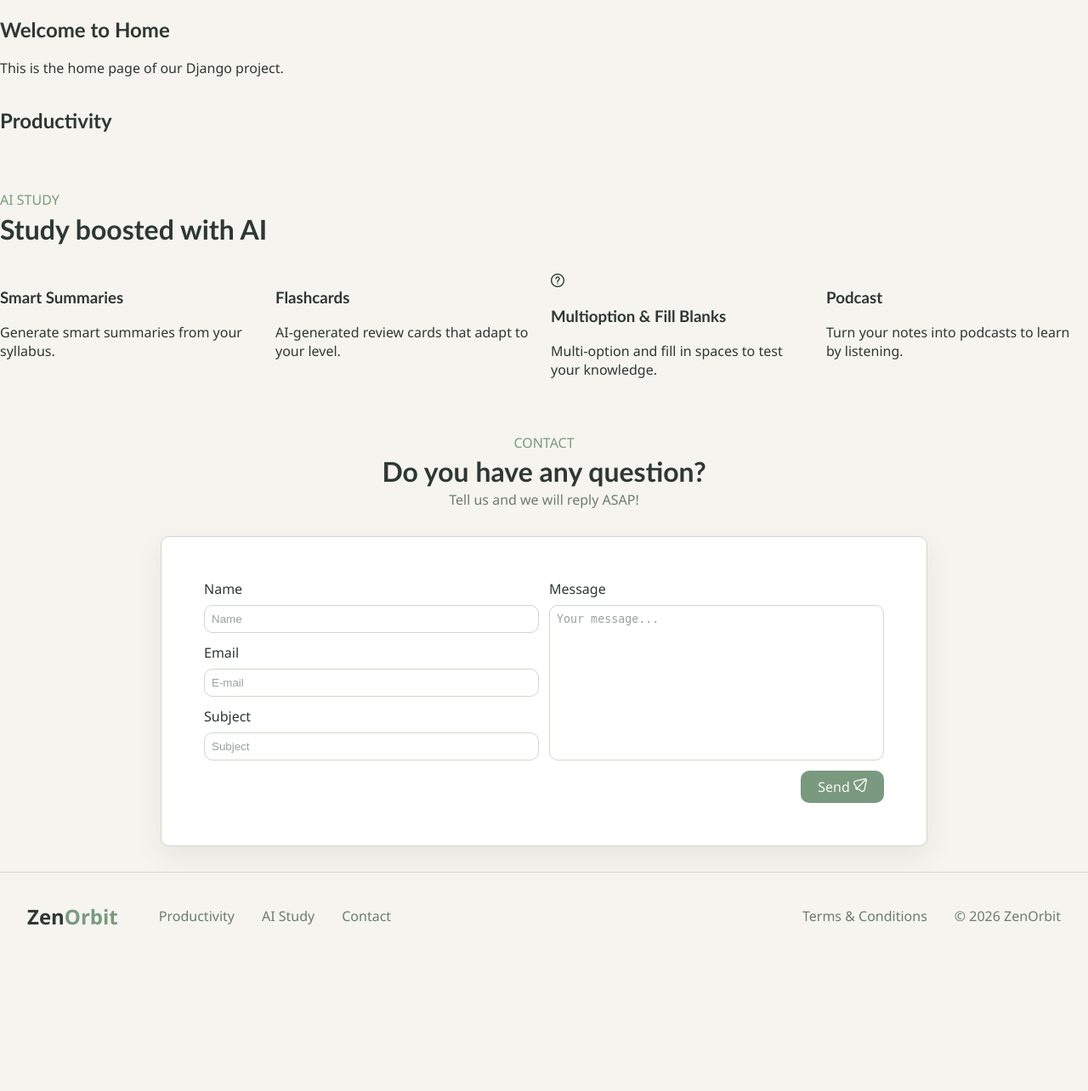
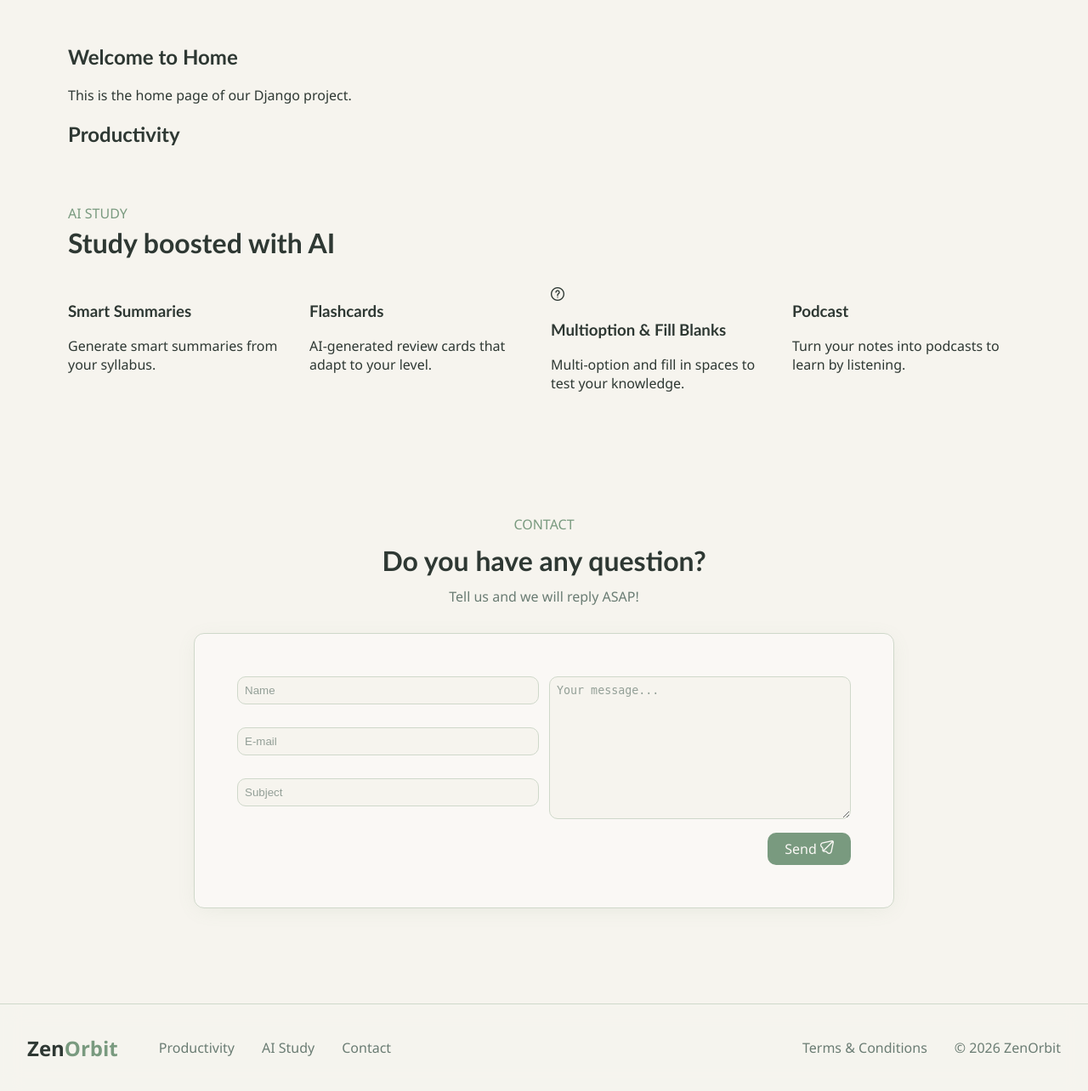
Before and after one commit to GoodLvck/PW-ProductivitySite, a Django app: page / in a window 1280 px wide. Shown: the part 65-1349 px from the top of the page at 85% size. Before the commit the page ends 1154 px from the top, so only its background shows below. Run offline with Django 5.2, Linux system fonts and the light colour scheme; some libraries are stand-ins or nearby versions.

Commit message:
Refactor landing page layout and form styles
Add and standardize UI tokens and card styles (card-foreground, card-shadow, radius, surface-glass) in base.css. Move form input/textarea styling from specific auth rules into a generic .form-group selector and update placeholders accordingly; remove duplicated registration input rules. Introduce section header and home-layout utilities and reorganize contact styles (replace contact-card with contact-layout, use var(--card) and card shadow, introduce #contact-fields grid, hide visual labels, adjust button alignment). Update unauthorized landing template to wrap content in .home-layout and to use the new contact layout and form field container (#contact-fields), as well as cleaned up markup for the study section.

```diff
--- a/ProductivitySite/productivity_site/static/css/base.css
+++ b/ProductivitySite/productivity_site/static/css/base.css
@@ -6,6 +6,9 @@
     --background: hsl(40 33% 95%); /* Fondo principal */
     --foreground: hsl(150 10% 20%); /* Texto principal */
     --card: hsl(40 30% 97%); /* Fondo de tarjetas */
+    --card-foreground: hsl(150 10% 20%);
+    --card-shadow: 0 4px 24px -4px hsl(130 14% 54% / .12);
+    --card-shadow-hover: 0 8px 32px -4px hsl(130 14% 54% / .2);
     --primary: hsl(130 14% 54%); /*Color primario (sage)*/
     --primary-foreground: hsl(40 33% 97%); /* Texto sobre primario */
     --secondary: hsl(100 22% 85%);	/* Color secundario */
@@ -13,9 +16,13 @@
     --muted: hsl(100 18% 88%); /* Superficies atenuadas */
     --muted-foreground: hsl(150 8% 45%); /* Texto atenuado */
     --accent: hsl(130 14% 46%); /* Color de acento */
+    --accent-foreground: hsl(40 33% 97%);
     --destructive: hsl(0 60% 50%); /* Color destructivo/error */
+    --destructive-foreground: hsl(0 0% 100%);
     --border: hsl(100 15% 82%);	/* Bordes */
     --ring: hsl(130 14% 54%); /* Anillo de focus */
+    --radius: .75rem;
+    --surface-glass: hsl(40 30% 97% / .7);
     --font-heading: "Sora", "Trebuchet MS", sans-serif; /* Tipografia para titulos */
     --font-body: "Manrope", "Segoe UI", sans-serif; /* Tipografia para texto general */
     --navbar-height: 2.5rem;
--- a/ProductivitySite/productivity_site/static/css/components/forms/fields.css
+++ b/ProductivitySite/productivity_site/static/css/components/forms/fields.css
@@ -9,9 +9,9 @@
     grid-column: span 1;
 }
 
-.form-field {
-    background-color: inherit;
-    color: inherit;
+.form-group input,
+.form-group textarea {
+    background-color: var(--background);
     padding: .5rem;
     outline: none;
     border: 1px solid var(--border);
@@ -20,7 +20,8 @@
     width: 100%;
 }
 
-.auth-form-card input::placeholder {
+.form-group input::placeholder,
+.form-group textarea::placeholder {
     color: var(--muted-foreground);
     opacity: 0.7;
 }
--- a/ProductivitySite/productivity_site/static/css/registration/base.css
+++ b/ProductivitySite/productivity_site/static/css/registration/base.css
@@ -51,19 +51,6 @@
     gap: 1rem;
 }
 
-.auth-form-card input[type="text"],
-.auth-form-card input[type="password"],
-.auth-form-card input[type="email"] {
-    background-color: inherit;
-    color: inherit;
-    padding: .5rem;
-    outline: none;
-    border: 1px solid var(--border);
-    border-radius: 10px;
-    box-sizing: border-box;
-    width: 100%;
-}
-
 .auth-form-card .auth-footer{
     font-weight: lighter;
     display: flex;
--- a/ProductivitySite/productivity_site/static/css/unauthorized/base.css
+++ b/ProductivitySite/productivity_site/static/css/unauthorized/base.css
@@ -1,3 +1,32 @@
+/* ----------- Section headers ----------- */
+.section-header {
+    display: flex;
+    flex-direction: column;
+    gap: .75rem;
+}
+
+.section-badge {
+    color: var(--primary);
+}
+
+.section-title {
+    font-size: xx-large;
+    font-weight: bolder;
+    margin: 0;
+}
+
+.section-subtitle {
+    color: var(--muted-foreground);
+    font-weight: lighter;
+    margin: 0;
+}
+
+/* ----------- Home layout ----------- */
+.home-layout {
+    padding: 2rem 5rem;
+}
+
+/* ----------- Study cards ----------- */
 .study-card {
     display: flex;
     flex-direction: column;
@@ -29,92 +58,58 @@
     gap: 1rem;
 }
 
-.contact-card {
+/* ----------- Contact ----------- */
+.contact-layout {
+    background-color: inherit;
+    padding: 5rem 0;
     display: flex;
     flex-direction: column;
     gap: 2rem;
     align-items: center;
-    justify-content: center;
-    padding-bottom: 30px;
 }
-.contact-card .contact-header {
-    display: flex;
-    flex-direction: column;
-    gap: .2rem;
+
+#contact .section-header {
     align-items: center;
 }
 
-.contact-card .contact {
-    margin: 0;
-    padding: 0;
-    color: var(--primary);
-}
-
-.contact-card .contact-question {
-    font-size: xx-large;
-    font-weight: bolder;
-    margin: 0;
-    padding: 0;
-}
-
-.contact-card .contact-subtitle {
-    color: var(--muted-foreground);
-    font-weight: lighter;
-    margin:0;
-    padding: 0;
-}
-
 .contact-form {
-    width: 100%;
-    max-width: 900px;
-    background-color: hsl(0 0% 100%);
-    color: var(--foreground);
-    border-style: solid;
-    border-color: var(--border);
-    border-radius: 10px;
-    border-width: 1px;
-    box-shadow: 0 12px 32px hsl(150 10% 20% / 0.08);
+    background-color: var(--card);
+    border: 1px solid var(--border);
+    border-radius: var(--radius);
+    box-shadow: var(--card-shadow);
+    padding: 50px;
 }
 
 .contact-form form {
+    display: flex;
+    flex-direction: column;
+    gap: 1rem;
+}
+
+#contact-fields {
     display: grid;
-    padding: 50px;
     grid-template-columns: 1fr 1fr;
     grid-template-areas:
-        "nombre  mensaje"
-        "email   mensaje"
-        "asunto  mensaje"
-        "btn     btn";
+        "nombre mensaje"
+        "email mensaje"
+        "asunto mensaje";
     gap: 12px;
 }
 
-.contact-form .form-label {
-    color: var(--foreground);
+#contact-fields > .form-group {
+    grid-column: auto;
 }
 
-.contact-form .form-field {
-    background-color: hsl(0 0% 100%);
-    color: var(--foreground);
-}
+#contact-fields > .form-group:nth-child(1) { grid-area: nombre; }
+#contact-fields > .form-group:nth-child(2) { grid-area: email; }
+#contact-fields > .form-group:nth-child(3) { grid-area: asunto; }
+#contact-fields > .form-group:nth-child(4) { grid-area: mensaje; }
 
-.contact-form .form-field::placeholder {
-    color: var(--muted-foreground);
-    opacity: 0.7;
-}
-
-.contact-form .form-group:nth-of-type(1) { grid-area: nombre; }
-.contact-form .form-group:nth-of-type(2) { grid-area: email; }
-.contact-form .form-group:nth-of-type(3) { grid-area: asunto; }
-.contact-form .form-group:nth-of-type(4) { grid-area: mensaje; }
-
-.contact-form .form-group:nth-of-type(4) textarea {
-    height: 100%;
-    min-height: 150px;
-    resize: none;
-    box-sizing: border-box;
+#contact-fields .form-label {
+    display: none;
 }
 
 .contact-form .button {
-    grid-area: btn;
-    justify-self: end;
+    width: fit-content;
+    align-self: end;
 }
--- a/ProductivitySite/templates/unauthorized/landing/home.html
+++ b/ProductivitySite/templates/unauthorized/landing/home.html
@@ -4,6 +4,7 @@
 {% block title %}Home{% endblock %}
 
 {% block content %}
+    <div class="home-layout">
         <!-- BANNER -->
         <section id="banner">
             <h1>Welcome to Home</h1>
@@ -34,21 +35,24 @@
 
         <!-- Contact -->
         <section id="contact">
-        <div class="contact-card">
-            <div class="contact-header">
-                <p class="contact">CONTACT</p>
-                <h2 class="contact-question">Do you have any question?</h2>
-                <p class="contact-subtitle">Tell us and we will reply ASAP!</p>
+            <div class="contact-layout">
+                <div class="section-header">
+                    <span class="section-badge">CONTACT</span>
+                    <h2 class="section-title">Do you have any question?</h2>
+                    <p class="section-subtitle">Tell us and we will reply ASAP!</p>
                 </div>
                 <div class="contact-form">
                     <form method="post">
                         {% csrf_token %}
+                        <div id="contact-fields">
                             {% include "components/forms/_form_fields.html" %}
+                        </div>
                         {% include "components/button/base-link-button.html" with href="/contact" text="Send" button_type="button-primary" icon_right="fi-rr-paper-plane" %}
                     </form>
                 </div>
             </div>
         </section>
+    </div>
 
     <!-- Footer -->
     <section id="footer">
```
Lines whose indentation alone changed are shown as unchanged.
